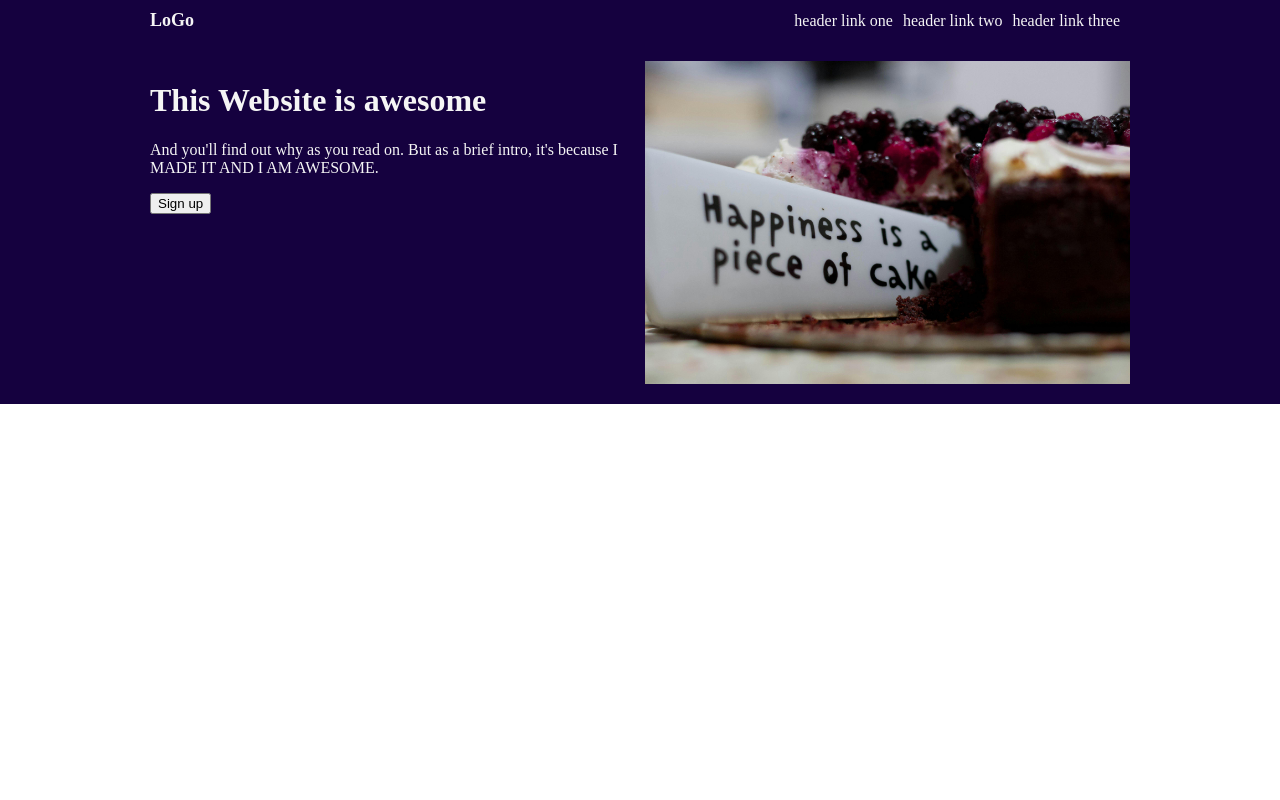
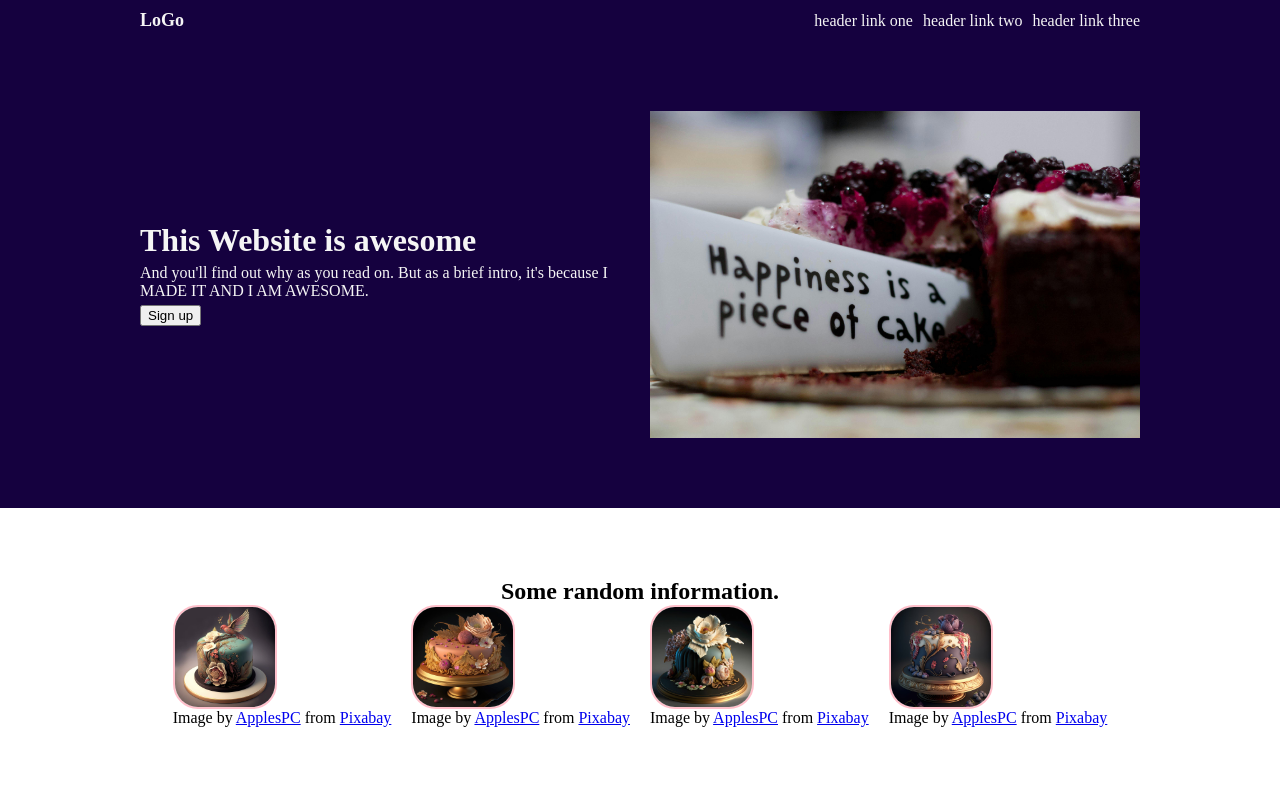
Before and after one commit to FMMcC/odin-landing-page, a plain HTML site: page index.html in a window 1280 px wide. Drawn offline with Linux system fonts and the light colour scheme.

Commit message:
Add section 2 content and prelim style

```diff
--- a/index.html
+++ b/index.html
@@ -20,9 +20,47 @@
                     <h1>This Website is awesome</h1>
                     <p>And you'll find out why as you read on. But as a brief intro, it's because I MADE IT AND I AM AWESOME.</p>
                     <button>Sign up</button>
+                </div>
+                <div class="image-container">
+                    <img class="knife" src="images/pexels-antonio-quagliata-63388-227432.jpg" alt="A knife with the words 'happiness is a piece of cake' cuts a fruity cake." title="Happiness is a piece of cake">
+                </div>
+        </div>
 
+        <div class="section two white">
+            <h2>Some random information.</h2>
+            <div class="images">
+                <div class="image-pair">
+                    <div class="image-container">
+                        <img class="icon-image" src="images/birthday-7743464_640.jpg" alt="" >
+                    </div>
+                    <p class="text center">
+                        Image by <a href="https://pixabay.com/users/applespc-19095802/?utm_source=link-attribution&utm_medium=referral&utm_campaign=image&utm_content=7743464">ApplesPC</a> from <a href="https://pixabay.com//?utm_source=link-attribution&utm_medium=referral&utm_campaign=image&utm_content=7743464">Pixabay</a>
+                    </p>
                 </div>
-                    <img class="knife" src="images/pexels-antonio-quagliata-63388-227432.jpg" alt="A knife with the words 'happiness is a piece of cake' cuts a fruity cake." title="Happiness is a piece of cake">
-        </div>
+                <div class="image-pair">
+                    <div class="image-container">
+                        <img class="icon-image" src="images/desert-7743456_640.jpg" alt="" >
+                    </div>
+                    <p class="text center">
+                        Image by <a href="https://pixabay.com/users/applespc-19095802/?utm_source=link-attribution&utm_medium=referral&utm_campaign=image&utm_content=7743456">ApplesPC</a> from <a href="https://pixabay.com//?utm_source=link-attribution&utm_medium=referral&utm_campaign=image&utm_content=7743456">Pixabay</a>
+                    </p>
+                </div>
+                <div class="image-pair">
+                    <div class="image-container">
+                        <img class="icon-image" src="images/cake-7743440_640.jpg" alt="" >
+                    </div>
+                    <p class="text center">
+                        Image by <a href="https://pixabay.com/users/applespc-19095802/?utm_source=link-attribution&utm_medium=referral&utm_campaign=image&utm_content=7743440">ApplesPC</a> from <a href="https://pixabay.com//?utm_source=link-attribution&utm_medium=referral&utm_campaign=image&utm_content=7743440">Pixabay</a>
+                    </p>
+                </div>
+                <div class="image-pair">
+                    <div class="image-container">
+                        <img class="icon-image" src="images/cake-7743434_640.jpg" alt="" >
+                    </div>
+                    <p class="text center">
+                        Image by <a href="https://pixabay.com/users/applespc-19095802/?utm_source=link-attribution&utm_medium=referral&utm_campaign=image&utm_content=7743434">ApplesPC</a> from <a href="https://pixabay.com//?utm_source=link-attribution&utm_medium=referral&utm_campaign=image&utm_content=7743434">Pixabay</a>
+                    </p>
+                </div>
+            </div>
     </body>
 </html>
--- a/style.css
+++ b/style.css
@@ -2,11 +2,11 @@ body{
     display: flex;
     padding: 0;
     margin:0;
-    flex-direction: column; /*added because moved header from first container*/
+    flex-direction: column;
  }
  .section{
     display: flex;
-    padding: 20px 150px;
+    padding: 70px 140px;
     flex: 1
  }
 
@@ -18,14 +18,13 @@ body{
     display: flex;
     justify-content: space-between;
     align-items: center;
-    padding: 10px 150px;
+    padding: 10px 140px;
 }
-
  ul{
     list-style: none;
     display: flex;
     gap: 10px;
-    margin: 0 10px 0 0;
+    margin: 0;
     padding: 0;
 }
 .logo{
@@ -33,20 +32,71 @@ body{
     font-size: large;
     font-weight: 900;
 }
-
-/*first section*/
+h1,h2,p{
+    margin: 0;
+    padding: 0;
+}
+/*section 1*/
 .section.one{
-flex: 1;
-gap: 10px;
-
+gap: 20px;
+justify-content: space-between;
+align-items: center;
 }
-
 .left{
+    display: flex;
+    flex-direction: column;
     flex:1 1 auto;
-    width: 100px
+    width: 100px;
+    align-items: flex-start;
+    justify-content: center;
+    gap: 5px;
 }
-
-.knife{
+.image-container{
+    display: flex;
+    width: 100px;
+    flex: 1 1 auto;
+}
+/* .knife */
+img{
 width: 100px;
 flex: 1 1 auto;
 }
+
+/*section 2*/
+.section.two{
+    flex-direction: column;
+    align-items: center;
+/*     flex: 1; */
+    /* padding: 10px 300px 70px; */
+}
+.images{
+    display: flex;
+    gap: 20px;
+    flex: 1 1 auto;
+    justify-content: flex-end;
+}
+.image-pair{
+    display: flex;
+    flex-direction: column;
+/*     width: 100px; */
+    flex: 1/*  1 auto */;
+    /* align-items: center; */
+/*     flex-wrap: wrap; */
+}
+
+.icon-image{
+    border-radius: 25px;
+    border: 2px solid pink;
+}
+/*
+.icon-image{
+    width: 200px;
+    flex: 1 1 auto;
+}
+ */
+
+.text.center{
+/*     width:100px; */
+    text-align: center;
+    flex: 1 1 auto;
+}
```
Also changed, not shown: images/birthday-7743464_640.jpg (added), images/cake-7743434_640.jpg (added), images/cake-7743440_640.jpg (added), images/desert-7743456_640.jpg (added), 1 other file.
